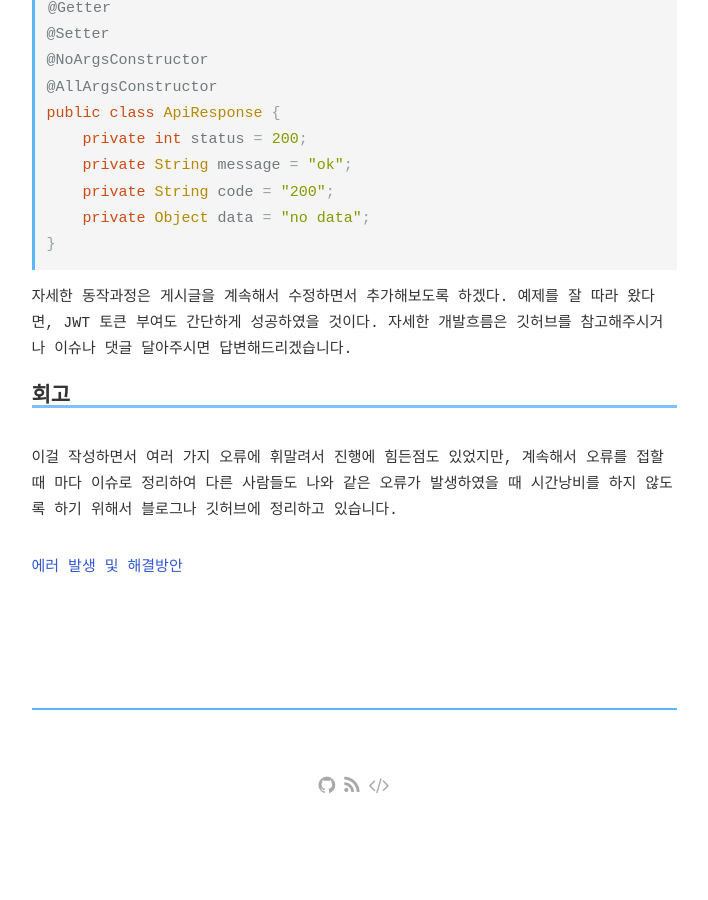
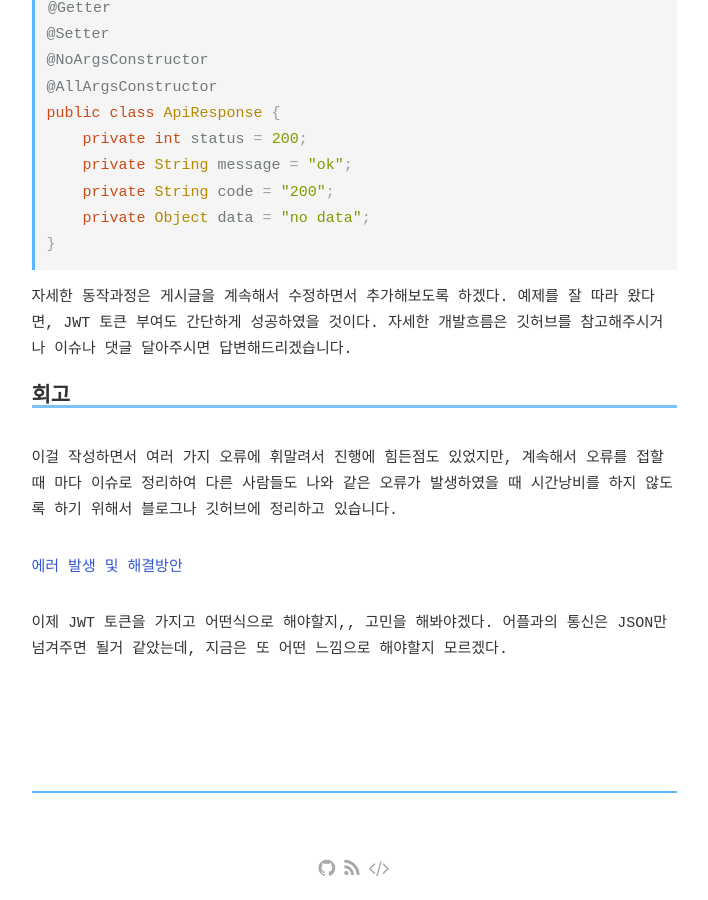
Before and after one commit to riverrevir/riverrevir.github.io, a Jekyll site: the page built from _posts/2022-06-06-springboot_study8.md, in a window 1280 px wide and 900 px high, scrolled down 9510 px. Shown: the whole window, without its empty margins (286-994 px from the left). Built offline with Jekyll 4.4.1, drawn with Linux system fonts in a browser that asks for light colours; some web fonts are replaced; comment, search, counter and statistics services are not loaded; before the commit the page ends 10328 px from its top, so only the background shows below that.

Commit message:
add post

```diff
--- a/_posts/2022-06-06-springboot_study8.md
+++ b/_posts/2022-06-06-springboot_study8.md
@@ -325,3 +325,6 @@ public class ApiResponse {
 이걸 작성하면서 여러 가지 오류에 휘말려서 진행에 힘든점도 있었지만, 계속해서 오류를 접할 때 마다 이슈로 정리하여 다른 사람들도 나와 같은 오류가 발생하였을 때 시간낭비를 하지 않도록 하기 위해서 블로그나 깃허브에 정리하고 있습니다.
 
 [에러 발생 및 해결방안](https://github.com/riverrevir/devstudy-today/issues/17)
+
+
+이제 JWT 토큰을 가지고 어떤식으로 해야할지,, 고민을 해봐야겠다. 어플과의 통신은 JSON만 넘겨주면 될거 같았는데, 지금은 또 어떤 느낌으로 해야할지 모르겠다.
```
